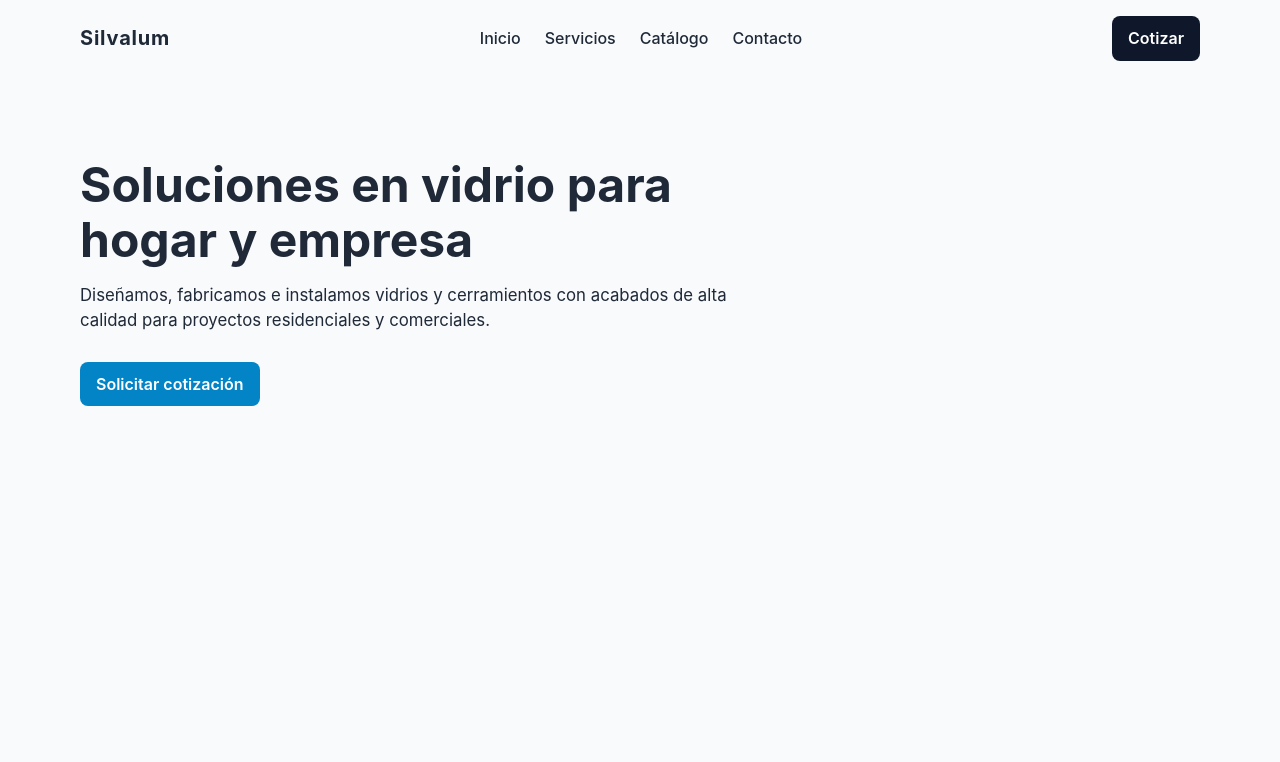
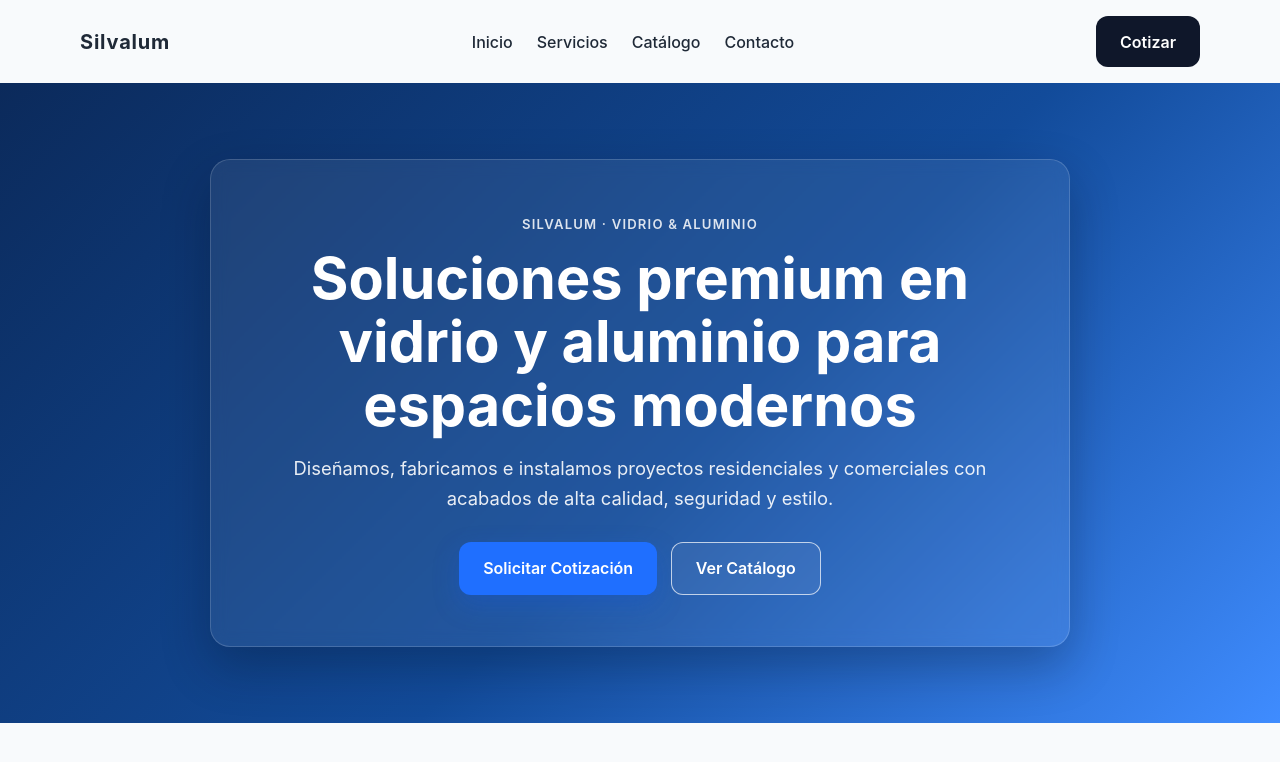
Before and after one commit to Alexis5631/WebSilvalum, a website built with Vite: page index.html in a window 1280 px wide. Built offline with nearby package versions, Linux system fonts and the light colour scheme.

Commit message:
feat: :sparkles: enhance hero section with new content and button styles

```diff
--- a/index.html
+++ b/index.html
@@ -22,13 +22,17 @@
 
     <main>
       <section id="inicio" class="hero" aria-labelledby="hero-title">
-        <div class="hero-content">
-          <h1 id="hero-title">Soluciones en vidrio para hogar y empresa</h1>
+        <div class="hero-card">
+          <span class="hero-kicker">Silvalum · Vidrio & Aluminio</span>
+          <h1 id="hero-title">Soluciones premium en vidrio y aluminio para espacios modernos</h1>
           <p>
-            Diseñamos, fabricamos e instalamos vidrios y cerramientos con acabados de alta
-            calidad para proyectos residenciales y comerciales.
+            Diseñamos, fabricamos e instalamos proyectos residenciales y comerciales
+            con acabados de alta calidad, seguridad y estilo.
           </p>
-          <a class="btn btn-secondary" href="#contacto">Solicitar cotización</a>
+          <div class="hero-actions">
+            <a class="btn btn-cta" href="#contacto">Solicitar Cotización</a>
+            <a class="btn btn-outline" href="#catalogo">Ver Catálogo</a>
+          </div>
         </div>
       </section>
     </main>
--- a/src/css/styles.css
+++ b/src/css/styles.css
@@ -54,41 +54,100 @@ a {
 }
 
 .btn {
-  display: inline-block;
-  padding: 0.65rem 1rem;
-  border-radius: 0.5rem;
+  display: inline-flex;
+  align-items: center;
+  justify-content: center;
+  padding: 0.85rem 1.5rem;
+  border-radius: 0.75rem;
+  font-size: 1rem;
   font-weight: 600;
+  text-decoration: none;
+  transition: transform 0.2s ease, box-shadow 0.2s ease, background-color 0.2s ease;
 }
 
+.btn:hover {
+  transform: translateY(-2px);
+}
+
+/* Navbar button */
 .btn-primary {
   background-color: #0f172a;
   color: #ffffff;
 }
 
-.btn-secondary {
-  background-color: #0284c7;
+/* Hero primary CTA */
+.btn-cta {
+  background: #1f6fff;
   color: #ffffff;
+  box-shadow: 0 10px 24px rgba(22, 89, 214, 0.38);
+}
+
+.btn-cta:hover {
+  background: #165fe0;
+}
+
+/* Hero secondary outline */
+.btn-outline {
+  color: #ffffff;
+  border: 1.5px solid rgba(255, 255, 255, 0.7);
+  background: rgba(255, 255, 255, 0.06);
+}
+
+.btn-outline:hover {
+  background: rgba(255, 255, 255, 0.15);
 }
 
 .hero {
-  width: min(1120px, 92%);
-  margin: 0 auto;
-  padding: 5rem 0;
+  min-height: 80vh;
+  display: grid;
+  place-items: center;
+  padding: 3rem 1rem;
+  background: linear-gradient(135deg, #0b2a5b 0%, #124b9a 55%, #3f8cff 100%);
 }
 
-.hero-content {
-  max-width: 680px;
+.hero-card {
+  width: min(860px, 92%);
+  text-align: center;
+  color: #ffffff;
+  padding: clamp(2rem, 4vw, 3.5rem) clamp(1.5rem, 4vw, 3rem);
+  border-radius: 1.25rem;
+  background: rgba(255, 255, 255, 0.07);
+  border: 1px solid rgba(255, 255, 255, 0.16);
+  box-shadow: 0 20px 48px rgba(4, 17, 38, 0.3);
+  backdrop-filter: blur(8px);
+}
+
+.hero-kicker {
+  display: inline-block;
+  margin-bottom: 0.75rem;
+  font-size: 0.82rem;
+  font-weight: 600;
+  letter-spacing: 0.09em;
+  text-transform: uppercase;
+  opacity: 0.85;
 }
 
 .hero h1 {
   margin: 0;
-  font-size: clamp(2rem, 4vw, 3rem);
-  line-height: 1.15;
+  font-size: clamp(2rem, 5vw, 3.6rem);
+  line-height: 1.1;
+  text-wrap: balance;
 }
 
 .hero p {
-  margin: 1rem 0 1.75rem;
-  font-size: 1.05rem;
+  margin: 1rem auto 0;
+  max-width: 60ch;
+  font-size: clamp(1rem, 2vw, 1.15rem);
+  line-height: 1.65;
+  color: rgba(255, 255, 255, 0.9);
+}
+
+.hero-actions {
+  margin-top: 1.75rem;
+  display: flex;
+  justify-content: center;
+  gap: 0.85rem;
+  flex-wrap: wrap;
 }
 
 @media (max-width: 860px) {
@@ -102,3 +161,21 @@ a {
     justify-content: space-between;
   }
 }
+
+@media (max-width: 540px) {
+  .hero {
+    padding: 1.5rem 0.75rem;
+  }
+
+  .hero-card {
+    border-radius: 1rem;
+  }
+
+  .hero-actions {
+    flex-direction: column;
+  }
+
+  .hero-actions .btn {
+    width: 100%;
+  }
+}
```
